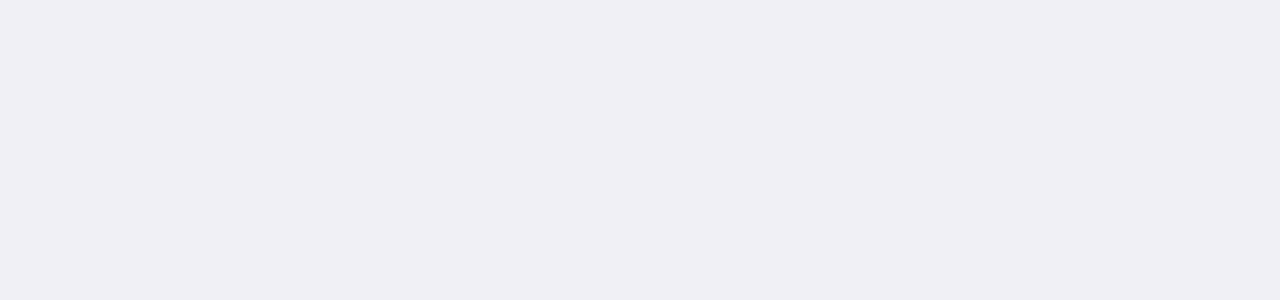
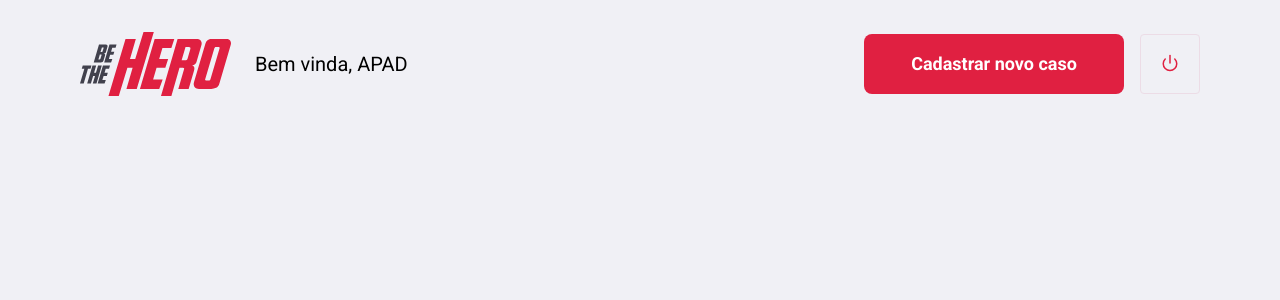
Before and after one commit to MRLSK8/Semana-Omnistack-11.0, a React (Create React App) app in the folder frontend/: page /profile in a window 1280 px wide. Shown: the top 300 px of the page. Built offline with nearby package versions, Linux system fonts and the light colour scheme; the HTML template or start-up script is replaced by a standard one.

Commit message:
Header style done.

```diff
--- /dev/null
+++ b/frontend/src/pages/Profile/index.js
@@ -0,0 +1,25 @@
+import React from 'react';
+
+import './styles.css';
+
+import logoImg from '../../assets/logo.svg';
+import { Link } from 'react-router-dom';
+
+import { FiPower } from 'react-icons/fi';
+
+export default function Profile() {
+  return (
+    <div className='profile-container'>
+      <header>
+        <img src={logoImg} alt='Be the hero logo' />
+        <span>Bem vinda, APAD</span>
+        <Link className='button' to='/incidents/new'>
+          Cadastrar novo caso
+        </Link>
+        <button type='button'>
+          <FiPower size={18} color='#E02041' />
+        </button>
+      </header>
+    </div>
+  );
+}
--- /dev/null
+++ b/frontend/src/pages/Profile/styles.css
@@ -0,0 +1,39 @@
+.profile-container {
+  width: 100%;
+  max-width: 1180px;
+  padding: 0 30px;
+  margin: 32px auto;
+}
+
+.profile-container header {
+  display: flex;
+  align-items: center;
+}
+.profile-container header span {
+  font-size: 20px;
+  margin-left: 24px;
+}
+
+.profile-container header img {
+  height: 64px;
+}
+
+.profile-container header a {
+  width: 260px;
+  margin-left: auto;
+  margin-top: 0;
+}
+
+.profile-container header button {
+  height: 60px;
+  width: 60px;
+  border-radius: 4px;
+  border: 1px solid #ecdce6;
+  background: transparent;
+  margin-left: 16px;
+  transition: border-color 0.2s;
+}
+
+.profile-container header button:hover {
+  border-color: #999;
+}
--- a/frontend/src/routes.js
+++ b/frontend/src/routes.js
@@ -1,8 +1,9 @@
 import React from 'react';
 import { BrowserRouter, Route, Switch } from 'react-router-dom';
 
+import Register from './pages/Register';
+import Profile from './pages/Profile';
 import LogIn from './pages/LogIn';
-import Register from './pages/Register';
 
 export default function Routes() {
   return (
@@ -10,6 +11,7 @@
       <Switch>
         <Route path='/' exact component={LogIn} />
         <Route path='/register' component={Register} />
+        <Route path='/profile' component={Profile} />
       </Switch>
     </BrowserRouter>
   );
```
